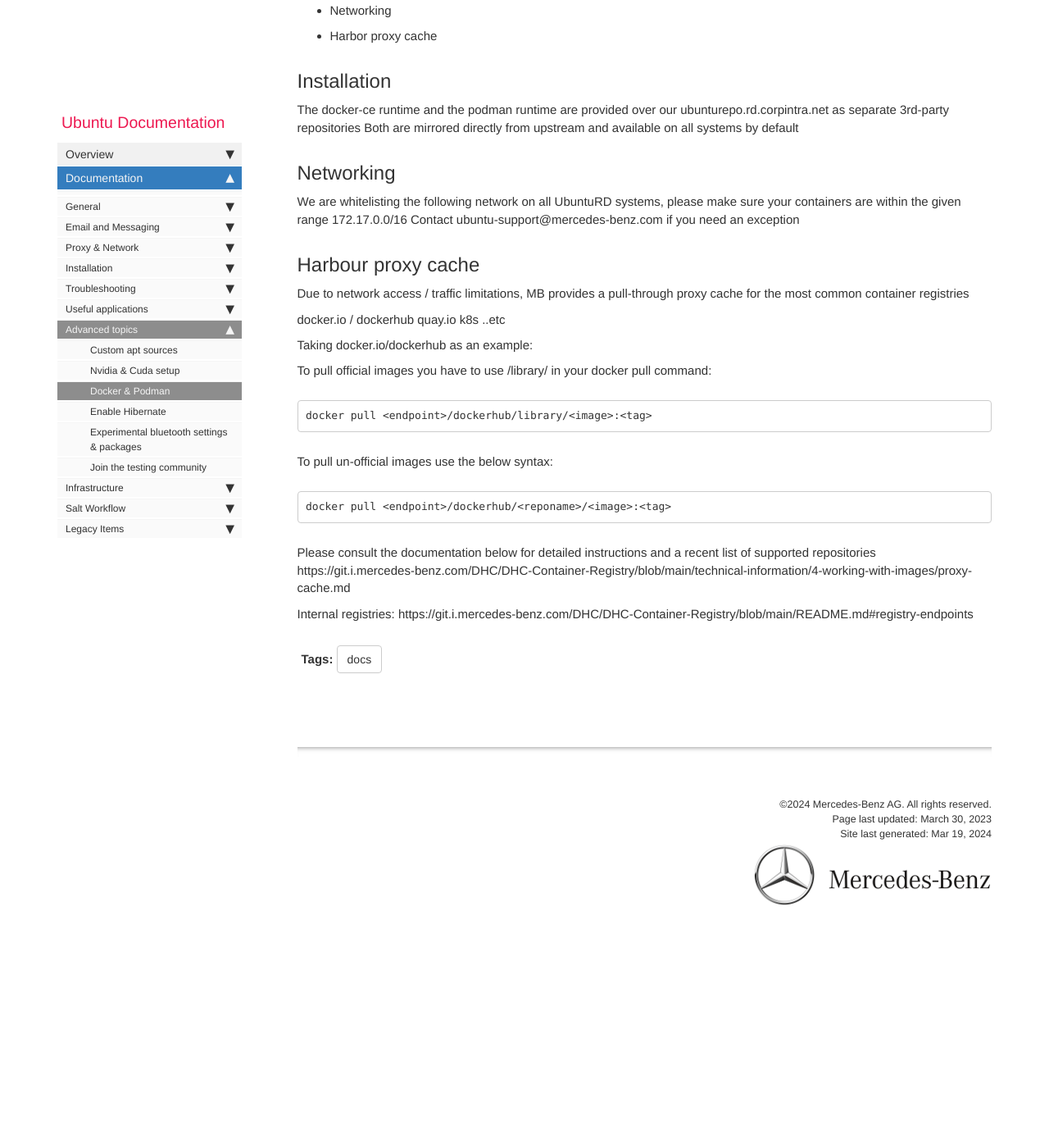
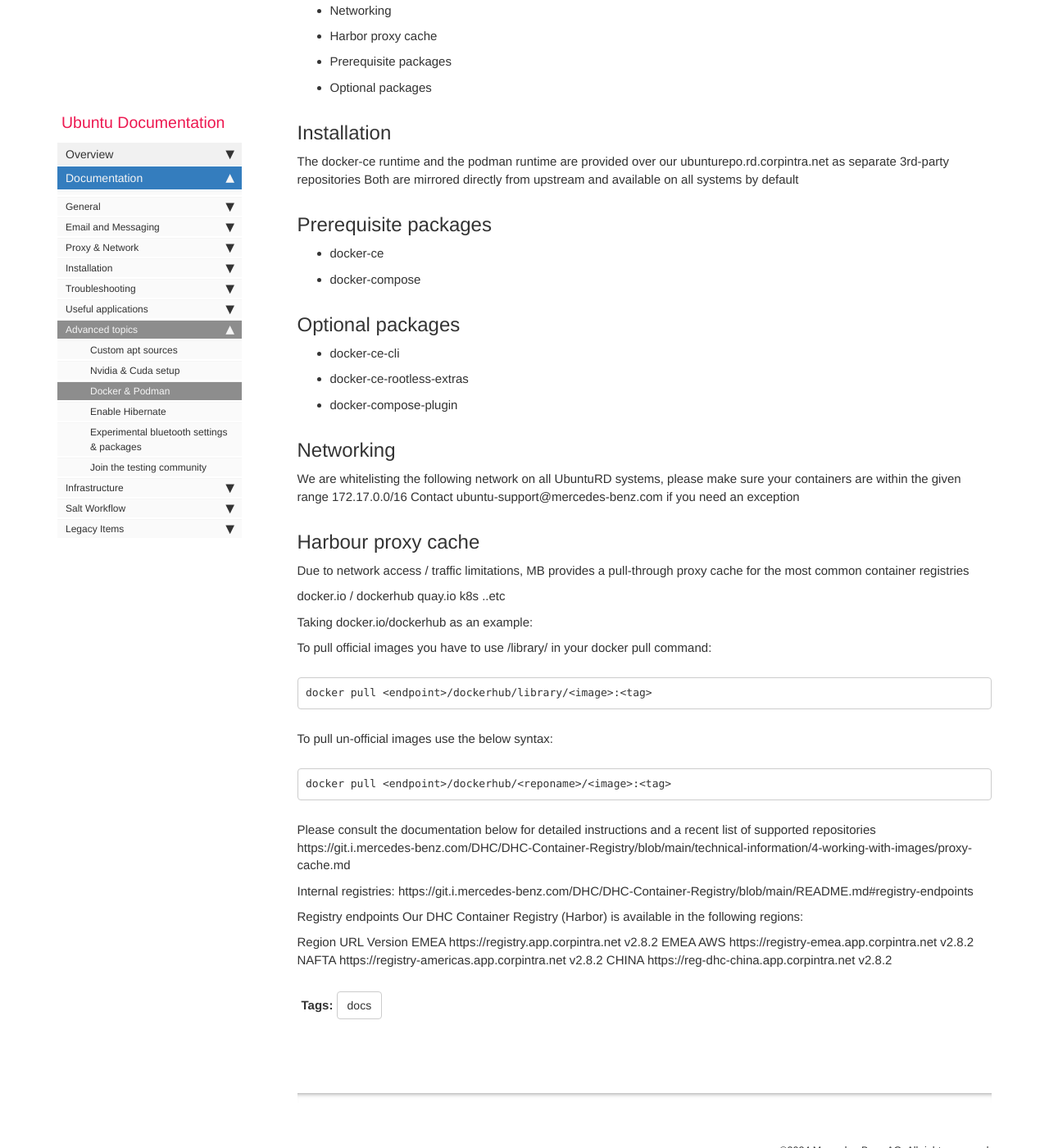
Before and after one commit to RajputPawan/Prometheus, a Jekyll site: the page built from pages/docs/docker-podman-overview.md, in a window 1280 px wide and 1400 px high, scrolled down 247 px. Shown: the whole window at 82% size. Built offline with Jekyll 4.4.1, drawn with Linux system fonts in a browser that asks for light colours; comment, search, counter and statistics services are not loaded; before the commit the page ends 1414 px from its top, so only the background shows below that.

Commit message:
Update docker-podman-overview.md

```diff
--- a/pages/docs/docker-podman-overview.md
+++ b/pages/docs/docker-podman-overview.md
@@ -14,12 +14,25 @@
 * Installation
 * Networking
 * Harbor proxy cache
+* Prerequisite packages
+* Optional packages
 
 
 ## Installation
 
 The docker-ce runtime and the podman runtime are provided over our ubunturepo.rd.corpintra.net as separate 3rd-party repositories
 Both are mirrored directly from upstream and available on all systems by default
+
+## Prerequisite packages
+
+ * docker-ce
+ * docker-compose
+
+## Optional packages
+
+* docker-ce-cli
+* docker-ce-rootless-extras
+* docker-compose-plugin
 
 ## Networking
 
@@ -34,6 +47,7 @@
 quay.io
 k8s
 ..etc
+
 
 Taking docker.io/dockerhub as an example:
 
@@ -55,3 +69,12 @@
 
 Internal registries:
 https://git.i.mercedes-benz.com/DHC/DHC-Container-Registry/blob/main/README.md#registry-endpoints
+
+Registry endpoints
+Our DHC Container Registry (Harbor) is available in the following regions:
+
+Region	URL	Version
+EMEA	https://registry.app.corpintra.net	v2.8.2
+EMEA AWS	https://registry-emea.app.corpintra.net	v2.8.2
+NAFTA	https://registry-americas.app.corpintra.net	v2.8.2
+CHINA	https://reg-dhc-china.app.corpintra.net	v2.8.2
```
